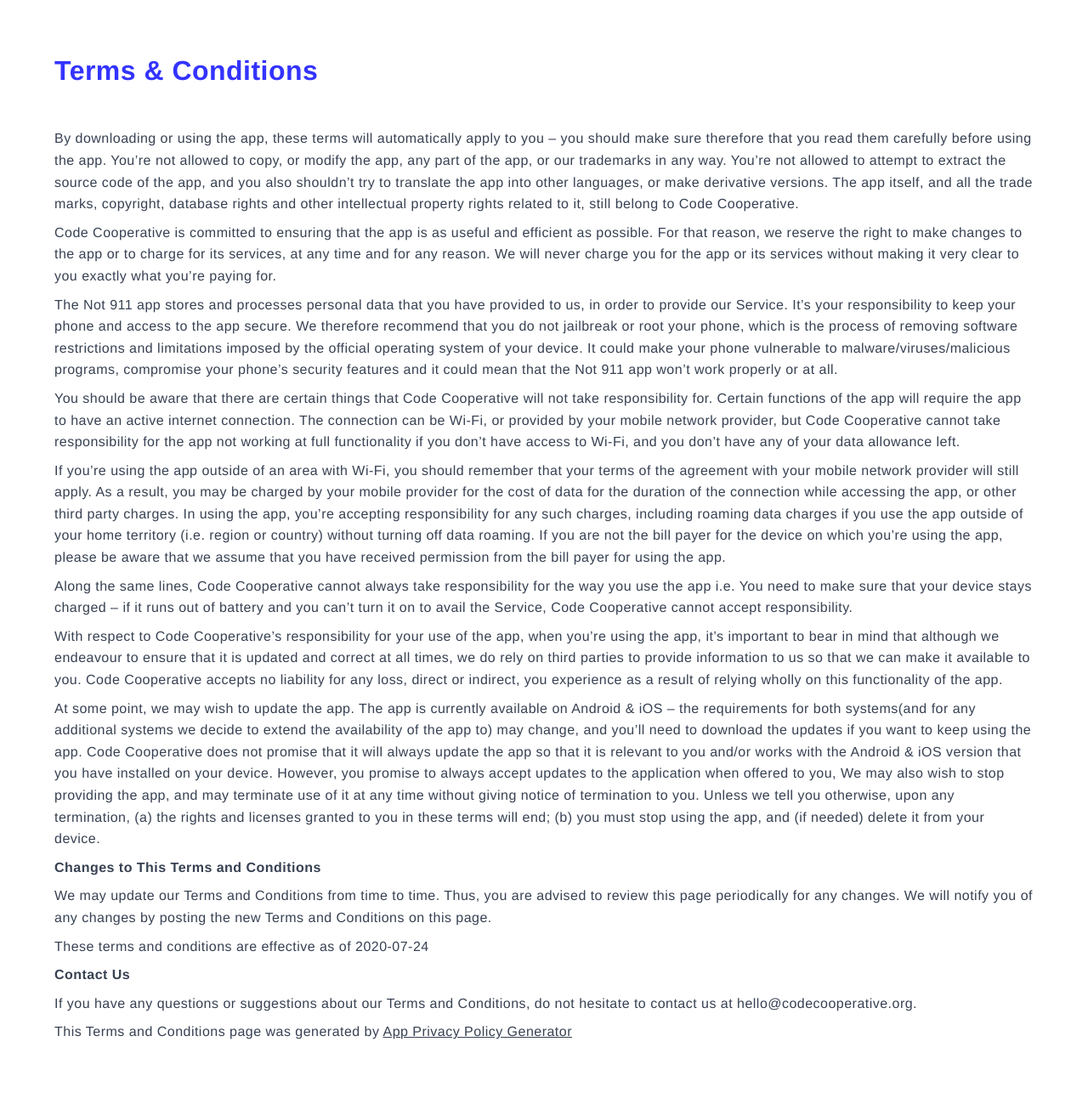
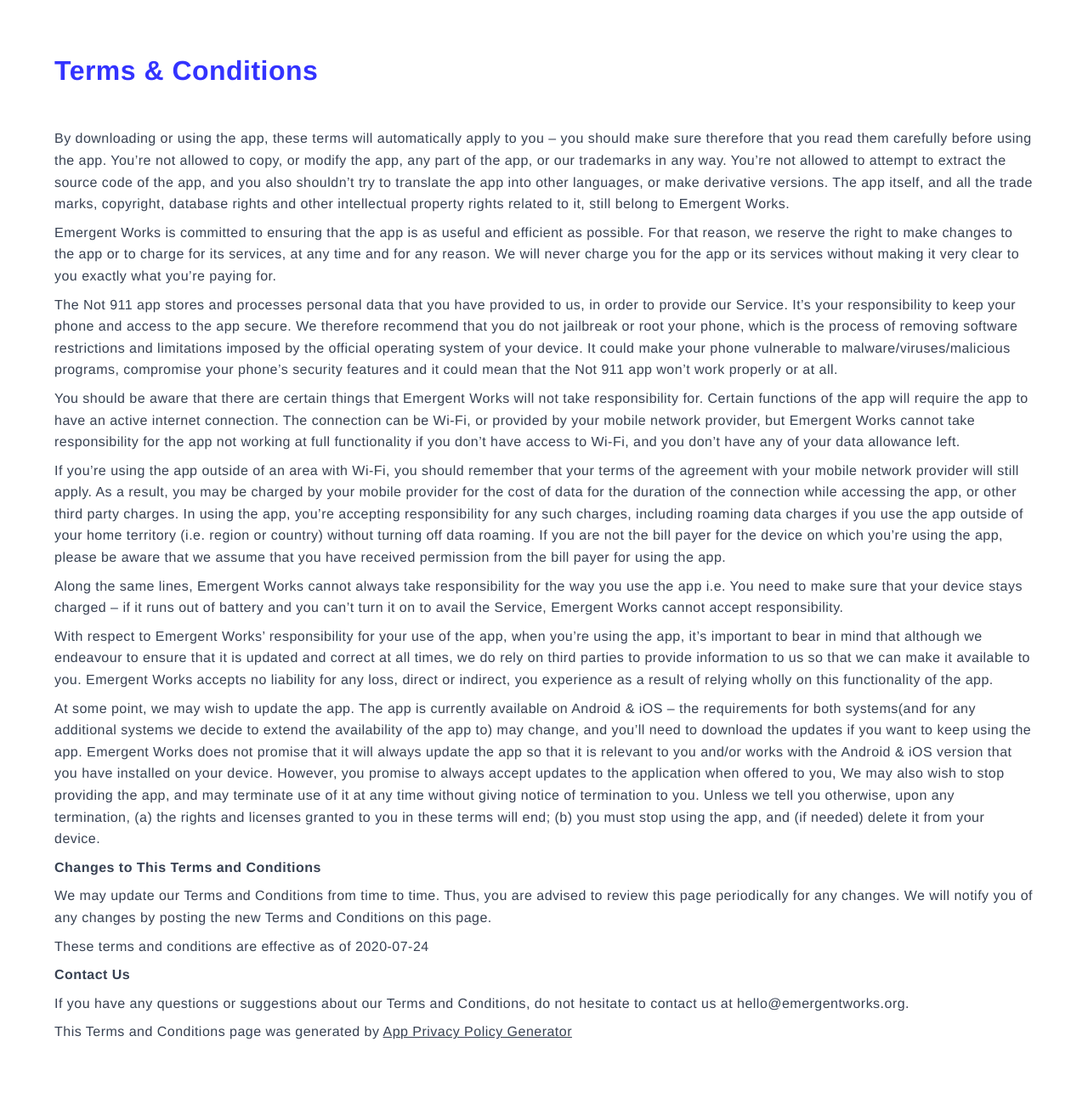
Before and after one commit to emergentworks/project-not-911, a Jekyll site: the page built from docs/terms.markdown, in a window 1280 px wide. Shown: the whole page at 85% size. Built offline with Jekyll 4.4.1, drawn with Linux system fonts in a browser that asks for light colours.

Commit message:
Replace Code Coop with Emergent Works (#45)

```diff
--- a/docs/_config.yml
+++ b/docs/_config.yml
@@ -19,7 +19,7 @@
 # in the templates via {{ site.myvariable }}.
 
 title: Not 911
-email: ross@codecooperative.org
+email: ross@emergentworks.org
 description: >- # this means to ignore newlines until "baseurl:"
   Not911 is designed to direct you to New York City-based organizations that offer counseling, mediation and intervention services.
 baseurl: "" # the subpath of your site, e.g. /blog
--- a/docs/privacy.markdown
+++ b/docs/privacy.markdown
@@ -10,8 +10,8 @@
   Privacy Policy
 </h1>
 <p>
-Code Cooperative built the Not 911 app as a Free app. This SERVICE is provided by
-Code Cooperative at no cost and is intended for use as is.
+Emergent Works built the Not 911 app as a Free app. This SERVICE is provided by
+Emergent Works at no cost and is intended for use as is.
 </p>
 <p>
 This page is used to inform visitors regarding our
@@ -67,7 +67,7 @@
 <p>This policy is effective as of 2020-07-28</p>
 <p><strong>Contact Us</strong></p> <p>
 If you have any questions or suggestions about our
-Privacy Policy, do not hesitate to contact us at hello@codecooperative.org.
+Privacy Policy, do not hesitate to contact us at hello@emergentworks.org.
 </p>
 <p>
 This privacy policy page was created at
--- a/docs/terms.markdown
+++ b/docs/terms.markdown
@@ -19,9 +19,9 @@
 to translate the app into other languages, or make derivative
 versions. The app itself, and all the trade marks, copyright,
 database rights and other intellectual property rights related
-to it, still belong to Code Cooperative.
+to it, still belong to Emergent Works.
 </p> <p>
-Code Cooperative is committed to ensuring that the app is
+Emergent Works is committed to ensuring that the app is
 as useful and efficient as possible. For that reason, we
 reserve the right to make changes to the app or to charge for
 its services, at any time and for any reason. We will never
@@ -41,10 +41,10 @@
 </p> <!---->
 <p>
 You should be aware that there are certain things that
-Code Cooperative will not take responsibility for. Certain
+Emergent Works will not take responsibility for. Certain
 functions of the app will require the app to have an active
 internet connection. The connection can be Wi-Fi, or provided
-by your mobile network provider, but Code Cooperative
+by your mobile network provider, but Emergent Works
 cannot take responsibility for the app not working at full
 functionality if you don’t have access to Wi-Fi, and you don’t
 have any of your data allowance left.
@@ -64,19 +64,19 @@
 received permission from the bill payer for using the app.
 </p>
 <p>
-Along the same lines, Code Cooperative cannot always take
+Along the same lines, Emergent Works cannot always take
 responsibility for the way you use the app i.e. You need to
 make sure that your device stays charged – if it runs out of
 battery and you can’t turn it on to avail the Service,
-Code Cooperative cannot accept responsibility.
+Emergent Works cannot accept responsibility.
 </p>
 <p>
-With respect to Code Cooperative’s responsibility for your
+With respect to Emergent Works’ responsibility for your
 use of the app, when you’re using the app, it’s important to
 bear in mind that although we endeavour to ensure that it is
 updated and correct at all times, we do rely on third parties
 to provide information to us so that we can make it available
-to you. Code Cooperative accepts no liability for any
+to you. Emergent Works accepts no liability for any
 loss, direct or indirect, you experience as a result of
 relying wholly on this functionality of the app.
 </p>
@@ -86,7 +86,7 @@
 both systems(and for any additional systems we
 decide to extend the availability of the app to) may change,
 and you’ll need to download the updates if you want to keep
-using the app. Code Cooperative does not promise that it
+using the app. Emergent Works does not promise that it
 will always update the app so that it is relevant to you
 and/or works with the Android &amp; iOS version that you have
 installed on your device. However, you promise to always
@@ -111,7 +111,7 @@
 <p><strong>Contact Us</strong></p> <p>
 If you have any questions or suggestions about our
 Terms and Conditions, do not hesitate to contact us
-at hello@codecooperative.org.
+at hello@emergentworks.org.
 </p>
 <p>
 This Terms and Conditions page was generated by
```
Also changed, not shown: docs/index.markdown (+6 -6 lines), screens/AboutScreen.tsx (+5 -5 lines), README.md.
